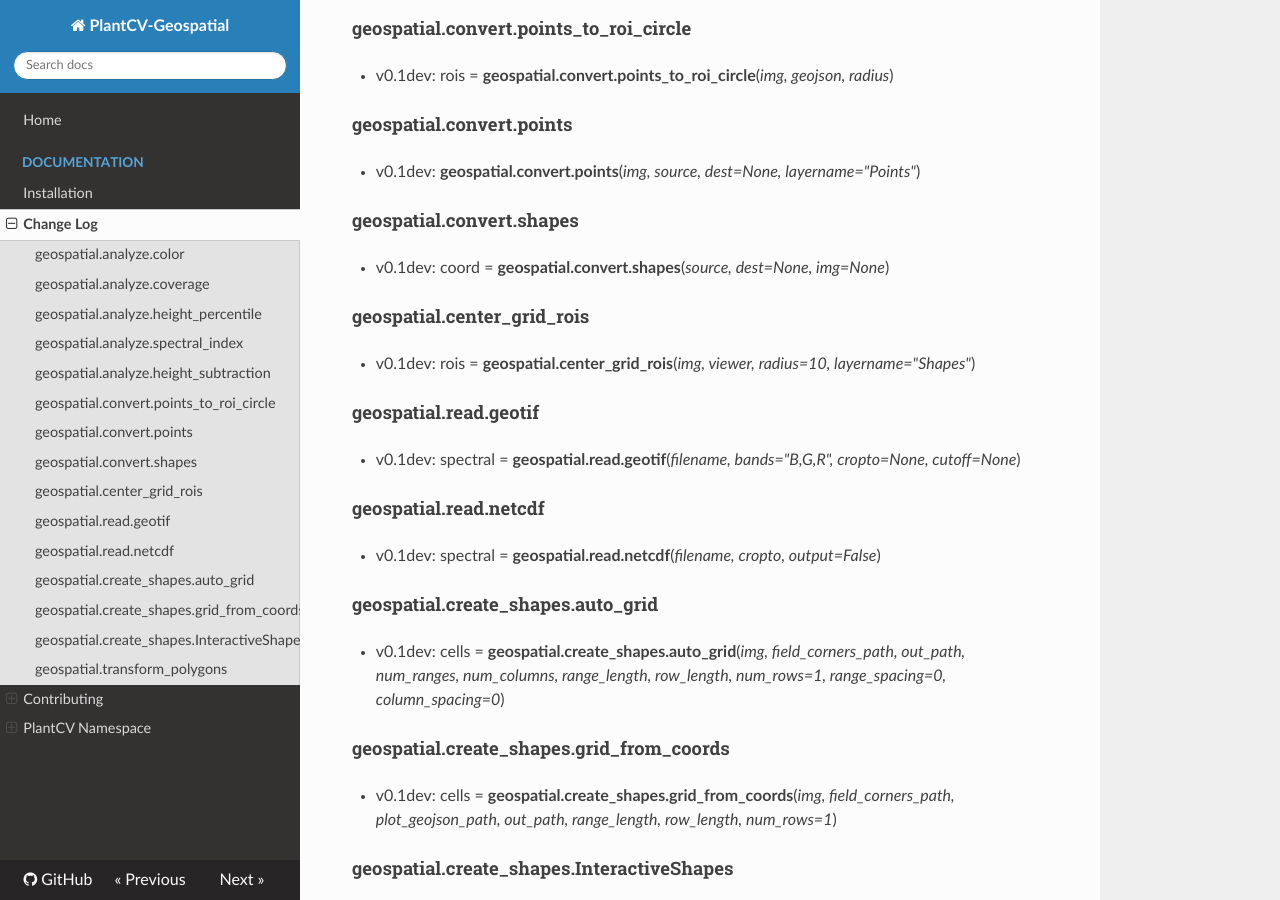
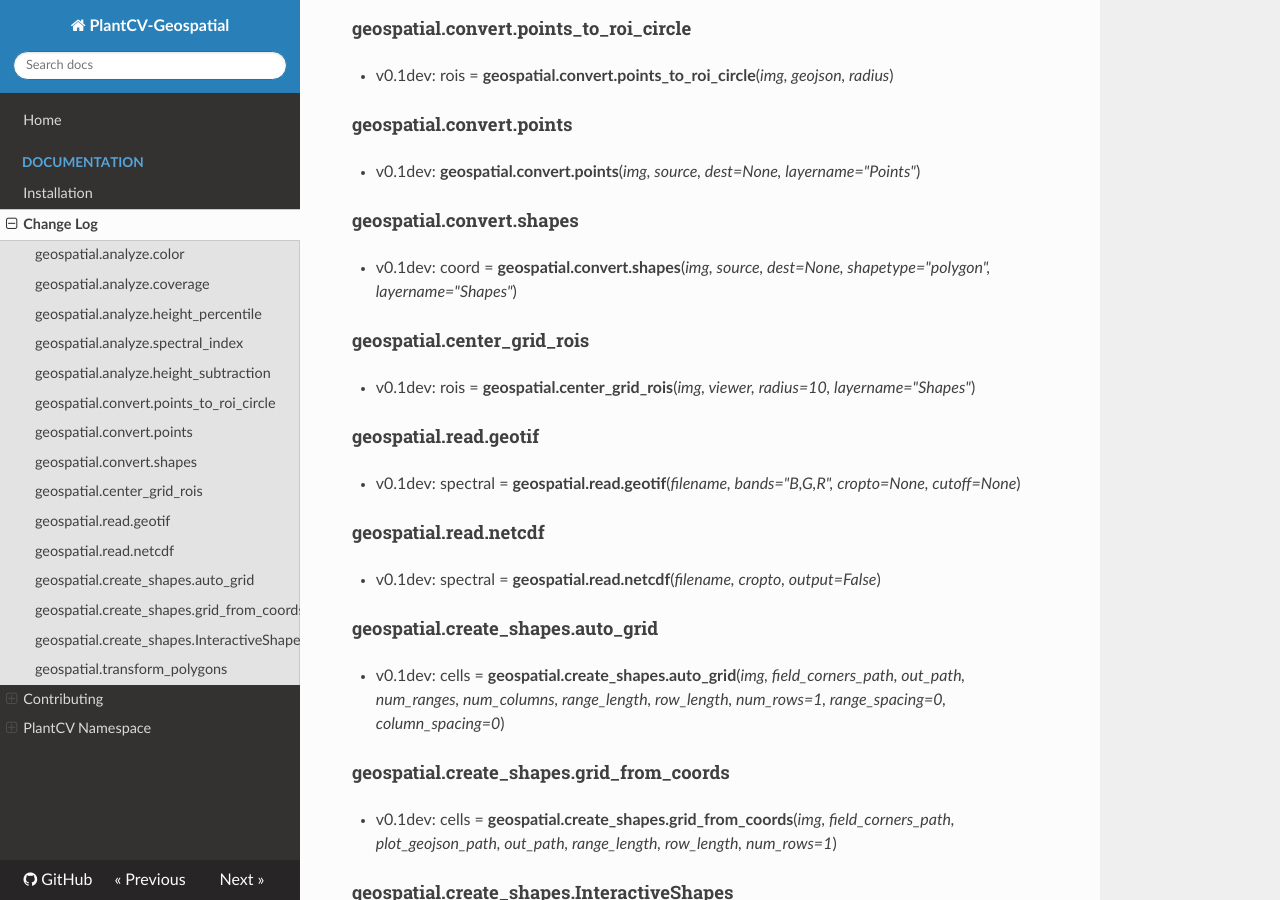
Before and after one commit to danforthcenter/plantcv-geospatial, an MkDocs documentation site: the page built from docs/changelog.md, in a window 1280 px wide and 900 px high, scrolled down 691 px. Built offline with MkDocs 1.6.1, drawn with Linux system fonts in a browser that asks for light colours; nearby versions of some CDN libraries.

Commit message:
update signature in changelog

```diff
--- a/docs/changelog.md
+++ b/docs/changelog.md
@@ -32,7 +32,7 @@ All notable changes to this project will be documented below.
 
 #### geospatial.convert.shapes
 
-* v0.1dev: coord = **geospatial.convert.shapes**(*source, dest=None, img=None*)
+* v0.1dev: coord = **geospatial.convert.shapes**(*img, source, dest=None, shapetype="polygon", layername="Shapes"*)
 
 #### geospatial.center_grid_rois
 
```
